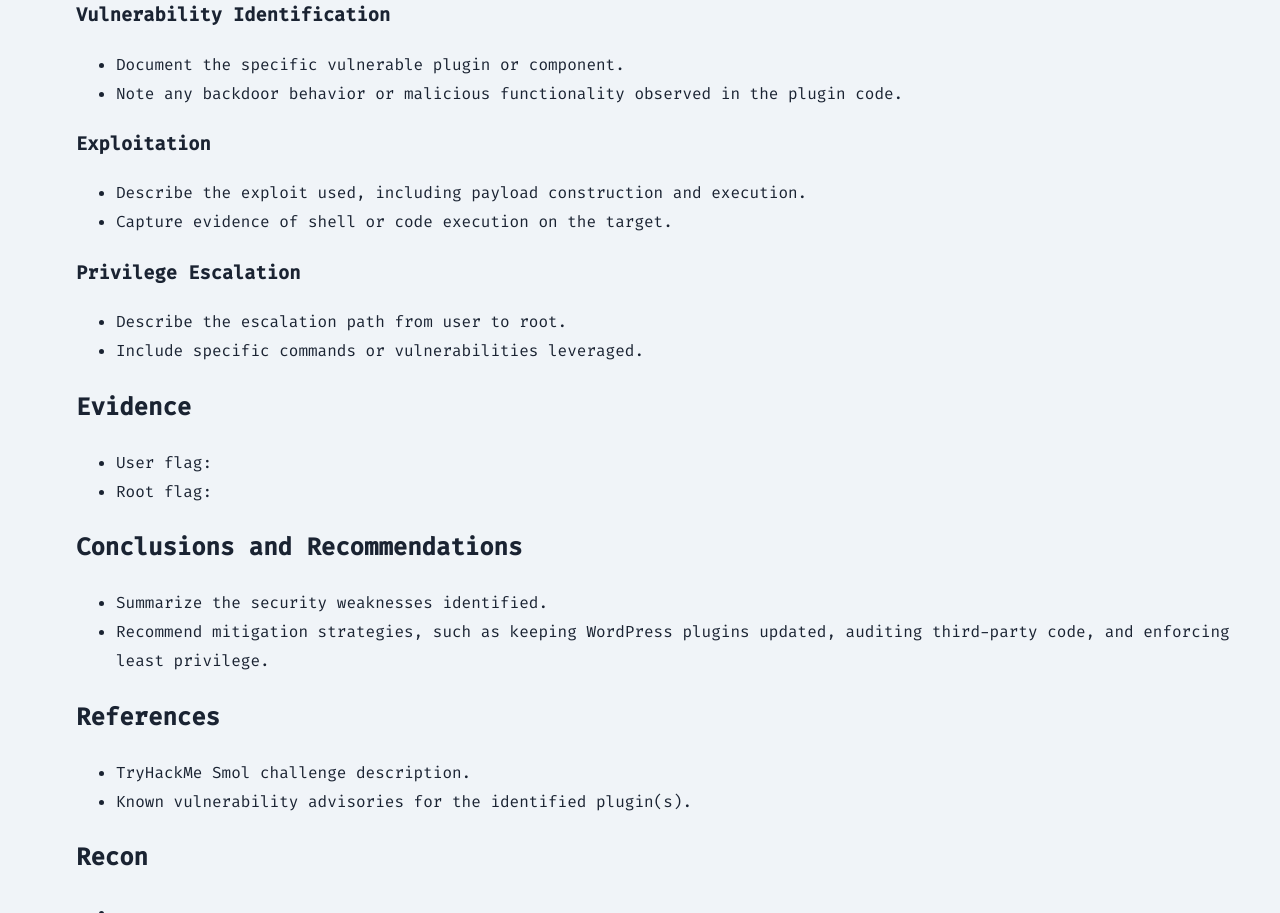
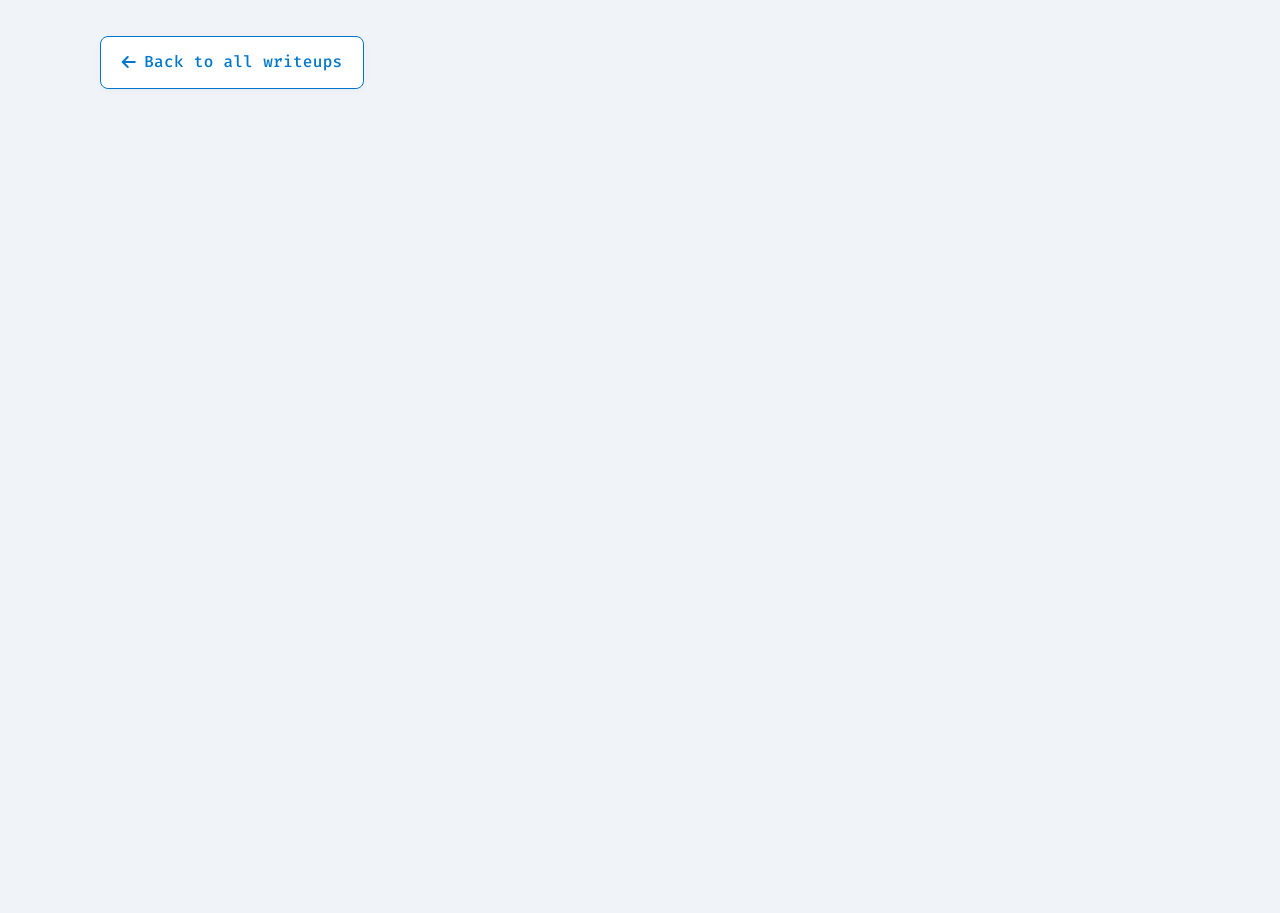
Before and after one commit to PathogenicKatt/PathogenicKatt.github.io, a Jekyll site: the page built from _writeups/2026-03-01-TryHackMe_Smol.md, in a window 1280 px wide and 1400 px high, scrolled down 2758 px. Shown: the part 487-1400 px from the top of the window. Built offline with Jekyll 4.4.1, drawn with Linux system fonts in a browser that asks for light colours; after the commit the page ends 3334 px from its top, so only the background shows below that.

Commit message:
Update writeup

```diff
--- a/_writeups/2026-03-01-TryHackMe_Smol.md
+++ b/_writeups/2026-03-01-TryHackMe_Smol.md
@@ -61,32 +61,3 @@ nmap -p- -A -T4 <ip-address>
 - Hence the landing page:
 ![smol challenge](/assets/img/smol-recon3.PNG){: .writeup-image }<br>
     - Since the landing page is a blog posts about (Cross site scripting) XXS, (Remote Execution) RCE, and (Server Side Request Forgery) SSRF, it made sense to think or to have an idea that these are the techniques that the website is vulnerable to.
-
-
-
-### Vulnerability Identification
-- Document the specific vulnerable plugin or component.
-- Note any backdoor behavior or malicious functionality observed in the plugin code.
-
-### Exploitation
-- Describe the exploit used, including payload construction and execution.
-- Capture evidence of shell or code execution on the target.
-
-### Privilege Escalation
-- Describe the escalation path from user to root.
-- Include specific commands or vulnerabilities leveraged.
-
-## Evidence
-- User flag:
-- Root flag:
-
-## Conclusions and Recommendations
-- Summarize the security weaknesses identified.
-- Recommend mitigation strategies, such as keeping WordPress plugins updated, auditing third-party code, and enforcing least privilege.
-
-## References
-- TryHackMe Smol challenge description.
-- Known vulnerability advisories for the identified plugin(s).
-
-# Recon
--
```
